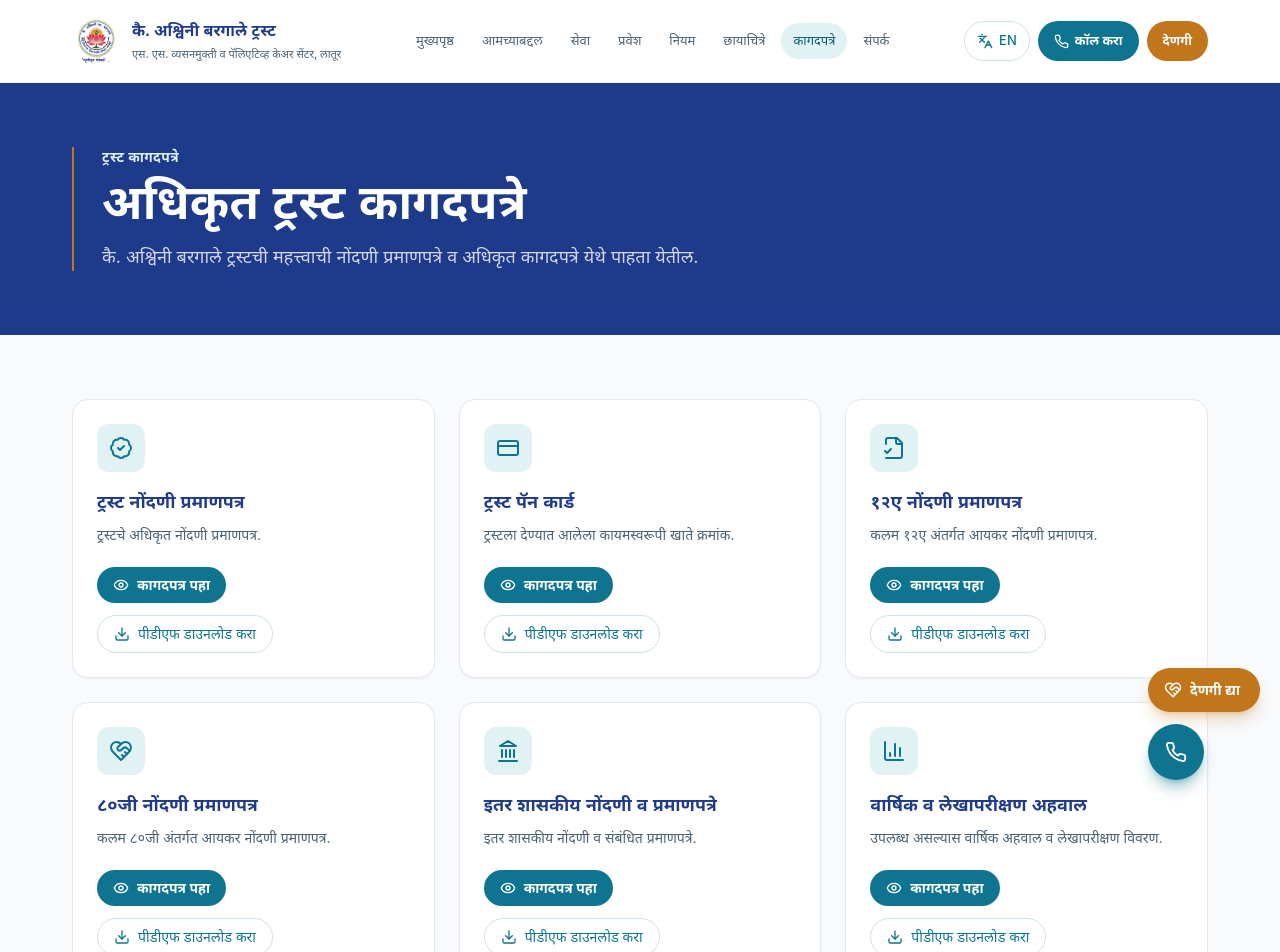
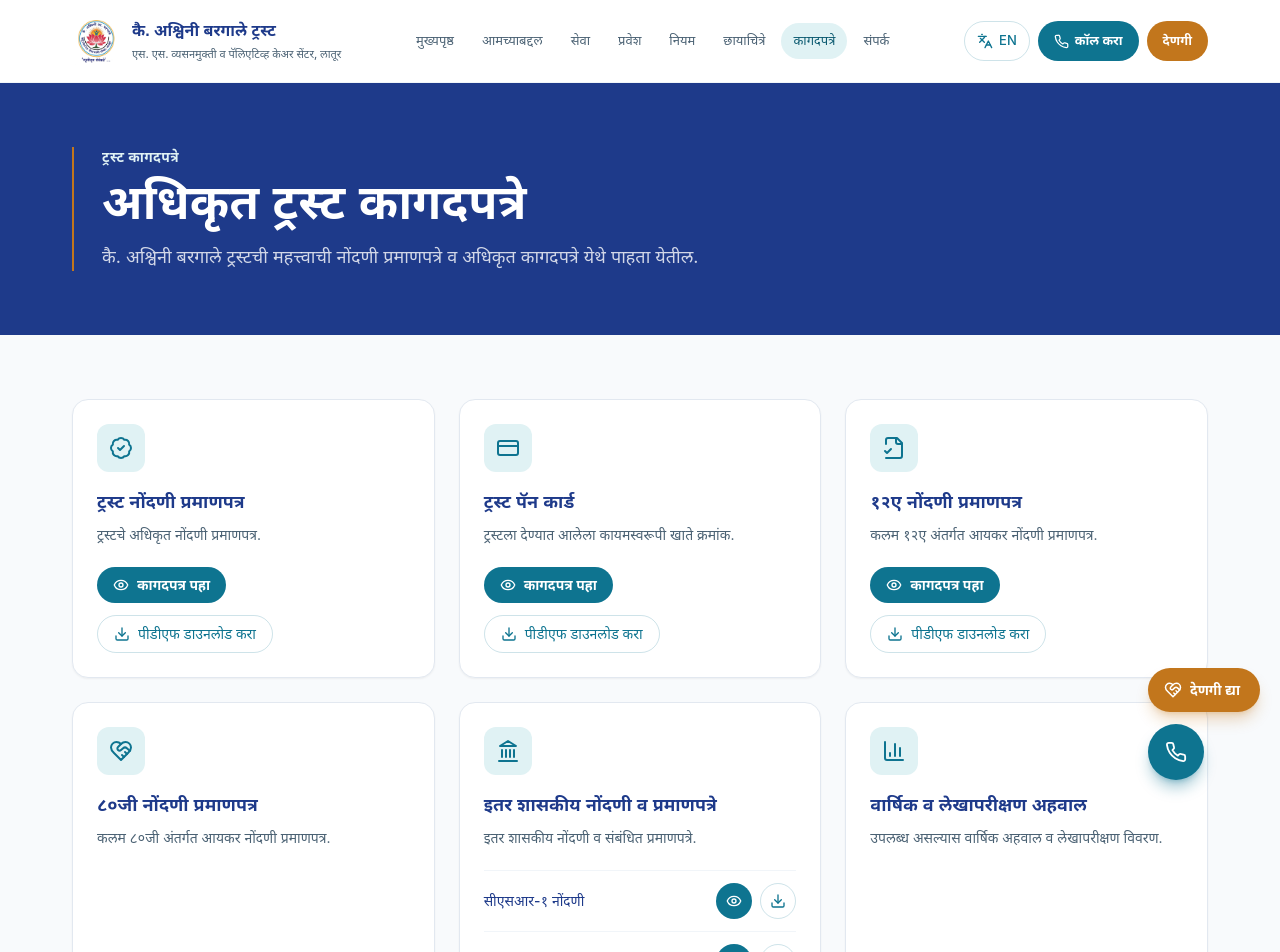
Before and after one commit to deploymentcode1621-dotcom/cw16, a Next.js app: page /trust-documents in a window 1280 px wide. Shown: the top 952 px of the page. Built offline with nearby package versions, Linux system fonts and the light colour scheme.

Commit message:
error changes
by palak

```diff
--- a/src/components/trust/TrustDocumentCard.tsx
+++ b/src/components/trust/TrustDocumentCard.tsx
@@ -2,13 +2,27 @@
 
 import type { ElementType } from "react";
 import {
-  BadgeCheck, ScrollText, CreditCard, FileCheck2,
-  HeartHandshake, Landmark, BarChart3, Eye, Download, Clock,
+  BadgeCheck,
+  ScrollText,
+  CreditCard,
+  FileCheck2,
+  HeartHandshake,
+  Landmark,
+  BarChart3,
+  Eye,
+  Download,
+  Clock,
 } from "lucide-react";
 import type { TrustDocument, TrustDocIcon } from "@/lib/trust-documents";
 
 const icons: Record<TrustDocIcon, ElementType> = {
-  BadgeCheck, ScrollText, CreditCard, FileCheck2, HeartHandshake, Landmark, BarChart3,
+  BadgeCheck,
+  ScrollText,
+  CreditCard,
+  FileCheck2,
+  HeartHandshake,
+  Landmark,
+  BarChart3,
 };
 
 type Props = {
@@ -24,14 +38,25 @@ type Props = {
   };
 };
 
+const ring =
+  "focus:outline-none focus-visible:ring-2 focus-visible:ring-primary focus-visible:ring-offset-2";
+
+const viewBtn = `inline-flex items-center gap-2 rounded-full bg-primary px-4 py-2 text-sm font-semibold text-white transition-colors hover:bg-primary-dark ${ring}`;
+const downloadBtn = `inline-flex items-center gap-2 rounded-full border border-primary/20 px-4 py-2 text-sm font-medium text-primary transition-colors hover:bg-primary-light ${ring}`;
+const iconView = `flex h-9 w-9 items-center justify-center rounded-full bg-primary text-white transition-colors hover:bg-primary-dark ${ring}`;
+const iconDownload = `flex h-9 w-9 items-center justify-center rounded-full border border-primary/20 text-primary transition-colors hover:bg-primary-light ${ring}`;
+
+// Builds a safe link to a PDF inside public/documents/trust/.
+const hrefOf = (file: string) => `/documents/trust/${encodeURIComponent(file)}`;
+
 export default function TrustDocumentCard({ doc, lang, labels, index }: Props) {
   const Icon = icons[doc.icon];
   const title = doc.title[lang];
-  const href = doc.file ? `/documents/trust/${encodeURIComponent(doc.file)}` : "#";
+  const files = doc.files ?? [];
 
   return (
     <article
-      className="trust-fade-up flex h-full flex-col rounded-2xl border border-slate-200 bg-white p-6 shadow-sm transition hover:shadow-md"
+      className="trust-fade-up flex h-full w-full flex-col rounded-2xl border border-slate-200 bg-white p-6 shadow-sm transition hover:shadow-md"
       style={{ animationDelay: `${index * 60}ms` }}
     >
       <div className="mb-4 flex h-12 w-12 items-center justify-center rounded-xl bg-primary-light text-primary">
@@ -58,31 +83,65 @@ export default function TrustDocumentCard({ doc, lang, labels, index }: Props) {
         </dl>
       )}
 
-      <div className="mt-5 flex flex-wrap gap-3">
-        {doc.available ? (
-          <>
+      <div className="mt-5">
+        {!doc.available || files.length === 0 ? (
+          <span className="inline-flex items-center gap-2 rounded-full bg-gold/10 px-3 py-2 text-sm text-ink-soft">
+            <Clock className="h-4 w-4" aria-hidden="true" /> {labels.comingSoon}
+          </span>
+        ) : files.length === 1 ? (
+          // One file: two clear buttons.
+          <div className="flex flex-wrap gap-3">
             <a
-              href={href}
+              href={hrefOf(files[0].file)}
               target="_blank"
               rel="noopener noreferrer"
               aria-label={`${labels.view}: ${title}`}
-              className="inline-flex items-center gap-2 rounded-full bg-primary px-4 py-2 text-sm font-semibold text-white transition-colors hover:bg-primary-dark focus:outline-none focus-visible:ring-2 focus-visible:ring-primary focus-visible:ring-offset-2"
+              className={viewBtn}
             >
               <Eye className="h-4 w-4" aria-hidden="true" /> {labels.view}
             </a>
             <a
-              href={href}
+              href={hrefOf(files[0].file)}
               download
               aria-label={`${labels.download}: ${title}`}
-              className="inline-flex items-center gap-2 rounded-full border border-primary/20 px-4 py-2 text-sm font-medium text-primary transition-colors hover:bg-primary-light focus:outline-none focus-visible:ring-2 focus-visible:ring-primary focus-visible:ring-offset-2"
+              className={downloadBtn}
             >
               <Download className="h-4 w-4" aria-hidden="true" /> {labels.download}
             </a>
-          </>
+          </div>
         ) : (
-          <span className="inline-flex items-center gap-2 rounded-full bg-gold/10 px-3 py-2 text-sm text-ink-soft">
-            <Clock className="h-4 w-4" aria-hidden="true" /> {labels.comingSoon}
-          </span>
+          // Several files: one row per file with compact icon buttons.
+          <ul className="divide-y divide-slate-100 border-y border-slate-100">
+            {files.map((f) => {
+              const name = f.label ? f.label[lang] : title;
+              return (
+                <li key={f.file} className="flex items-center justify-between gap-3 py-3">
+                  <span className="text-sm font-medium text-secondary">{name}</span>
+                  <span className="flex shrink-0 gap-2">
+                    <a
+                      href={hrefOf(f.file)}
+                      target="_blank"
+                      rel="noopener noreferrer"
+                      aria-label={`${labels.view}: ${name}`}
+                      title={labels.view}
+                      className={iconView}
+                    >
+                      <Eye className="h-4 w-4" aria-hidden="true" />
+                    </a>
+                    <a
+                      href={hrefOf(f.file)}
+                      download
+                      aria-label={`${labels.download}: ${name}`}
+                      title={labels.download}
+                      className={iconDownload}
+                    >
+                      <Download className="h-4 w-4" aria-hidden="true" />
+                    </a>
+                  </span>
+                </li>
+              );
+            })}
+          </ul>
         )}
       </div>
     </article>
```
